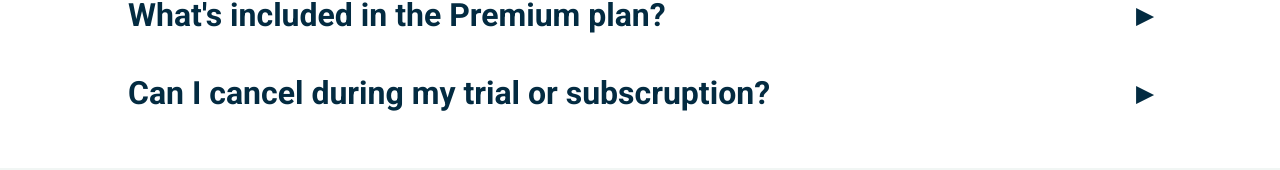
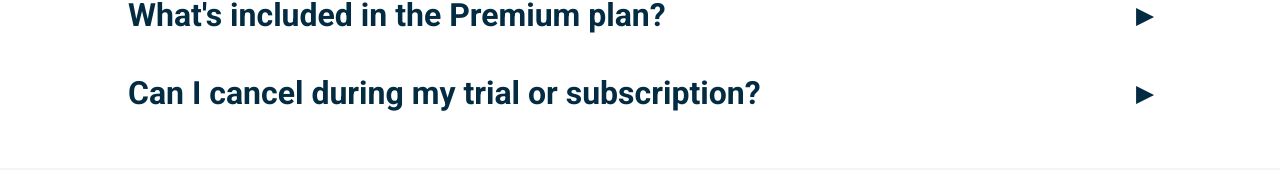
Before and after one commit to KelsieHargreaves/summarist-internship, a Next.js app: page /Plan in a window 1280 px wide. Shown: the part 1608-1778 px from the top of the page. Built offline with nearby package versions, Linux system fonts and the light colour scheme; no server answers.

Commit message:
spelling and subscribe change

```diff
--- a/app/Plan/page.js
+++ b/app/Plan/page.js
@@ -16,9 +16,10 @@ const Plan = () => {
   const router = useRouter()
   const { subscribe } = useModal()
 
-  const handleSubscribe = async () => {
-    await subscribe()
-    router.push("/ForYou")
+  const handleSubscribe = () => {
+    subscribe().then(() => {
+      router.push("/ForYou")
+    })
   }
 
   return (
@@ -202,7 +203,7 @@ const Plan = () => {
                   alignItems: "center",
                 }}
               >
-                Can I cancel during my trial or subscruption?{" "}
+                Can I cancel during my trial or subscription?{" "}
                 <span className={`caret ${open4 ? "open" : ""}`}>▸</span>
               </h1>
               {open4 && (
```
